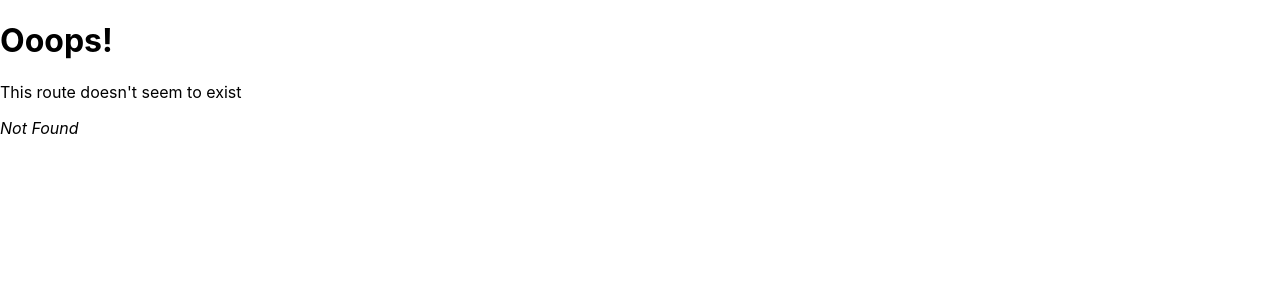
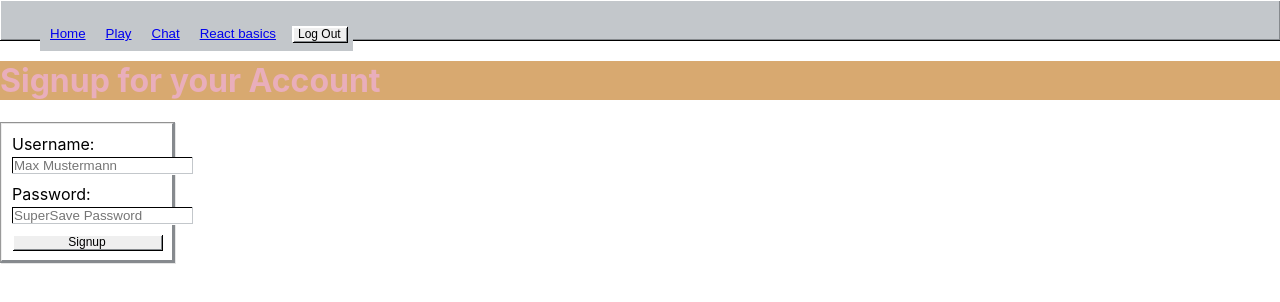
Before and after one commit to philippschwarzmueller/transcendence, a React (Create React App) app in the folder frontend/: page /signup in a window 1280 px wide. Before the commit this address had no page. Shown: the top 302 px of the page. Built offline with nearby package versions, Linux system fonts and the light colour scheme.

Commit message:
basic signup route

```diff
--- /dev/null
+++ b/frontend/src/components/pagetitle/Pagetitle.tsx
@@ -0,0 +1,10 @@
+import styled from "styled-components";
+
+const Pagetitle = styled.h1`
+	background-color: #d8a970;
+	color: #e9aebb;
+
+
+`;
+
+export default Pagetitle;
--- /dev/null
+++ b/frontend/src/components/pagetitle/index.ts
@@ -0,0 +1 @@
+export { default } from './Pagetitle';
--- a/frontend/src/index.tsx
+++ b/frontend/src/index.tsx
@@ -8,6 +8,7 @@ import Chat from "./routes/Chat";
 import Game from "./routes/Game";
 import App from "./routes/App";
 import ErrorPage from "./routes/error-page";
+import Register from "./routes/Register";
 
 const router = createBrowserRouter([
   {
@@ -31,6 +32,10 @@ const router = createBrowserRouter([
         path: "/react-basics",
         element: <App />,
       },
+			{
+        path: "/signup",
+        element: <Register />,
+      },
     ],
   },
 ]);
--- a/frontend/src/routes/Game.tsx
+++ b/frontend/src/routes/Game.tsx
@@ -1,6 +1,6 @@
 import React from "react";
 
-const Game: React.FC = () => {
+const Game: React.FC = (props) => {
   return (
     <>
       <h1>Game</h1>
--- /dev/null
+++ b/frontend/src/routes/Register.tsx
@@ -0,0 +1,30 @@
+import React from "react";
+import Button from "../components/button";
+import Input from "../components/input";
+import Form from "../components/form";
+import Pagetitle from "../components/pagetitle";
+
+//const StyledRegister = styled.register'';
+
+const Register: React.FC = () => {
+  return (
+    <>
+      <Pagetitle>Signup for your Account</Pagetitle>
+      <Form>
+        <Input
+          label="Username"
+          type="string"
+          placeholder="Max Mustermann"
+        ></Input>
+        <Input
+          label="Password"
+          type="string"
+          placeholder="SuperSave Password"
+        ></Input>
+        <Button>Signup</Button>
+      </Form>
+    </>
+  );
+};
+
+export default Register;
```
Also changed, not shown: 1 other file (tests, documents, lock files or other folders).
